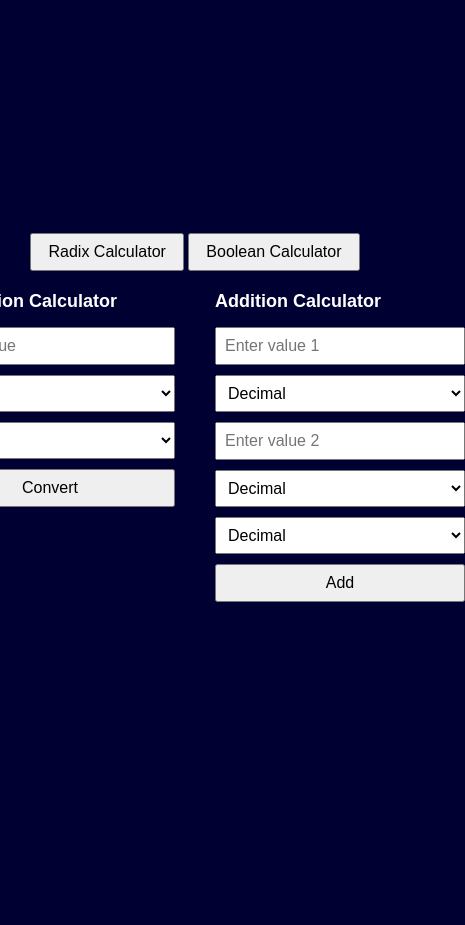
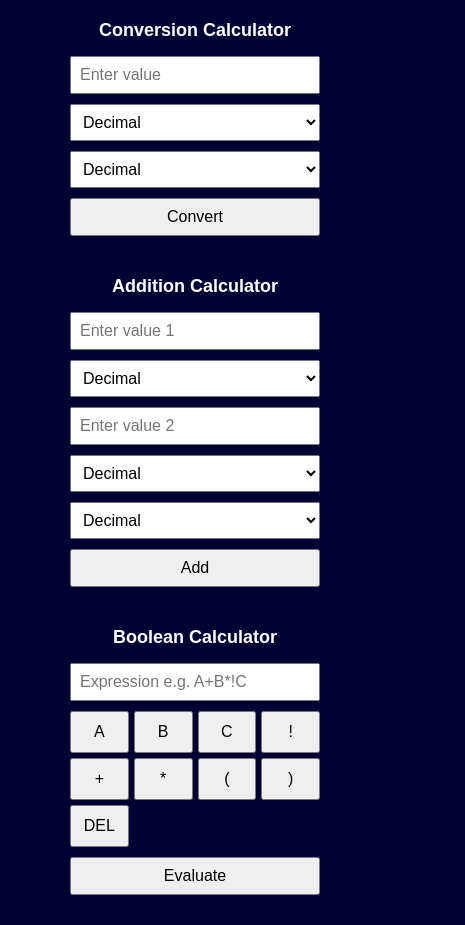
Before and after one commit to ayessagogola/RADIX-CALCULATOR-FOR-KIDS, a plain HTML site: page index.html in a window 390 px wide. Shown: the whole page, 465 px wide, since content can reach past the window. Before the commit the page ends 844 px from the top, so only its background shows below. Drawn offline with Linux system fonts and the light colour scheme.

Commit message:
Refactor layout and styles in index.html
Updated styles for better layout and responsiveness. Removed navigation buttons and adjusted container properties.

```diff
--- a/index.html
+++ b/index.html
@@ -4,28 +4,18 @@
     <meta charset="UTF-8">
     <title>Top Radix Calculator</title>
     <style>
-        body { background-color: #000033; color: white; font-family: sans-serif; display: flex; flex-direction: column; justify-content: center; align-items: center; height: 100vh; margin: 0; }
-        .nav { margin-bottom: 20px; }
-        .nav button { padding: 8px 16px; font-size: 16px; cursor: pointer; }
-        .page { display: none; }
-        .page.active { display: flex; }
-        .container { display: flex; gap: 40px; }
+        body { background-color: #000033; color: white; font-family: sans-serif; display: flex; flex-direction: column; justify-content: center; align-items: center; min-height: 100vh; margin: 0; padding: 20px; box-sizing: border-box; }
+        .container { display: flex; gap: 30px; flex-wrap: wrap; justify-content: center; }
         .box { display: flex; flex-direction: column; gap: 10px; width: 250px; }
         input, select, button { padding: 8px; font-size: 16px; }
-        h3 { margin: 0 0 5px 0; font-size: 18px; }
-        .bool-box { display: flex; flex-direction: column; gap: 10px; width: 320px; }
+        h3 { margin: 0 0 5px 0; font-size: 18px; text-align: center; }
         .keypad { display: grid; grid-template-columns: repeat(4, 1fr); gap: 5px; }
         .keypad button { padding: 10px; font-size: 16px; cursor: pointer; }
     </style>
 </head>
 <body>
-    <div class="nav">
-        <button onclick="switchPage('radix')">Radix Calculator</button>
-        <button onclick="switchPage('bool')">Boolean Calculator</button>
-    </div>
-
-    <!-- Radix Page -->
-    <div id="radixPage" class="page active container">
+    <div class="container">
+        <!-- Conversion Calculator -->
         <div class="box">
             <h3>Conversion Calculator</h3>
             <input type="text" id="val" placeholder="Enter value">
@@ -44,6 +34,8 @@
             <button onclick="convert()">Convert</button>
             <div id="res"></div>
         </div>
+
+        <!-- Addition Calculator -->
         <div class="box">
             <h3>Addition Calculator</h3>
             <input type="text" id="val1" placeholder="Enter value 1">
@@ -69,11 +61,9 @@
             <button onclick="addNums()">Add</button>
             <div id="resAdd"></div>
         </div>
-    </div>
 
-    <!-- Boolean Calculator Page -->
-    <div id="boolPage" class="page">
-        <div class="bool-box">
+        <!-- Boolean Calculator -->
+        <div class="box">
             <h3>Boolean Calculator</h3>
             <input type="text" id="boolExpr" placeholder="Expression e.g. A+B*!C">
             <div class="keypad">
@@ -93,13 +83,6 @@
     </div>
 
 <script>
-function switchPage(p) {
-    document.getElementById('radixPage').classList.remove('active');
-    document.getElementById('boolPage').classList.remove('active');
-    if(p === 'radix') document.getElementById('radixPage').classList.add('active');
-    if(p === 'bool') document.getElementById('boolPage').classList.add('active');
-}
-
 function convert() {
     let v = document.getElementById('val').value, f = parseInt(document.getElementById('from').value), t = parseInt(document.getElementById('to').value);
     let d = parseInt(v, f);
```
